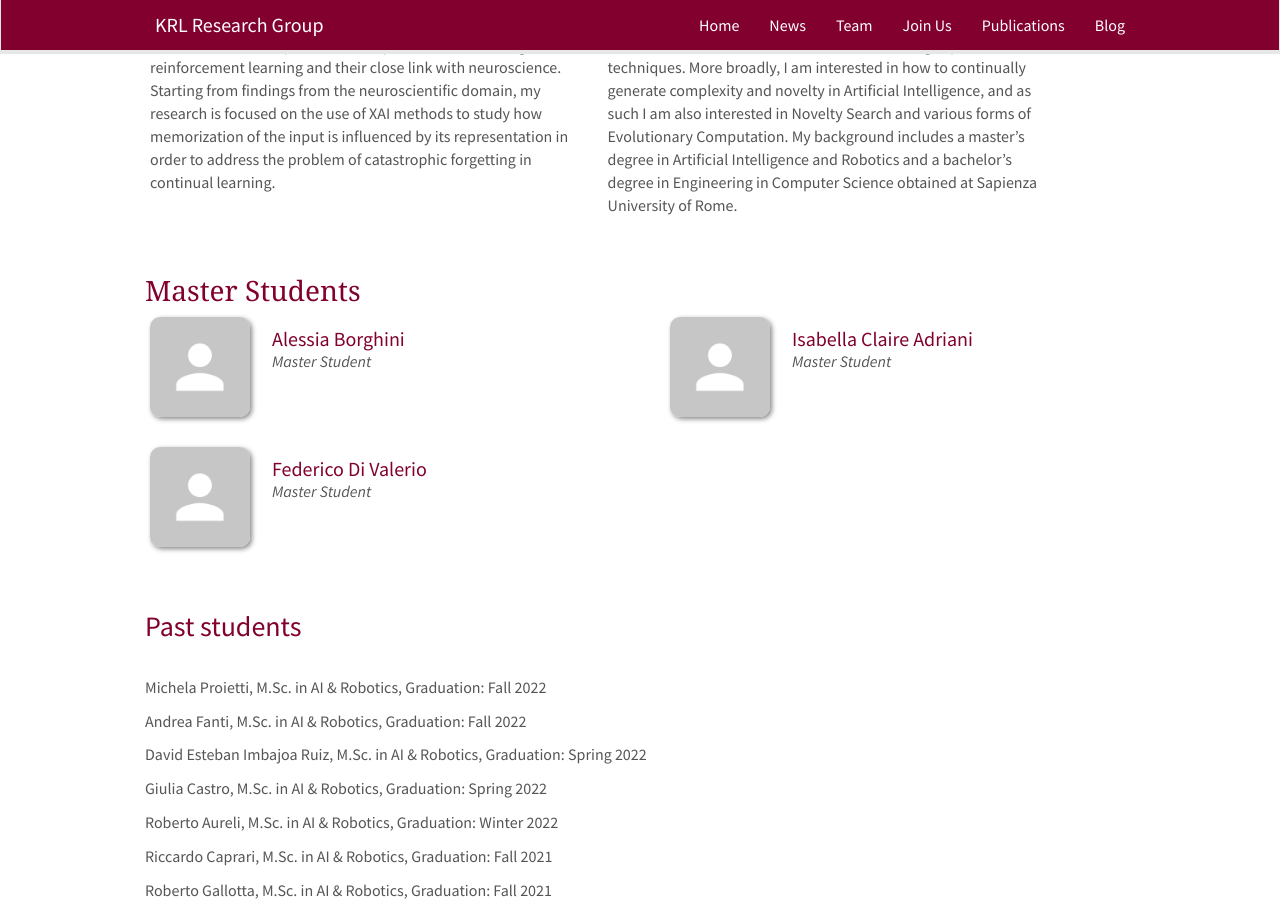
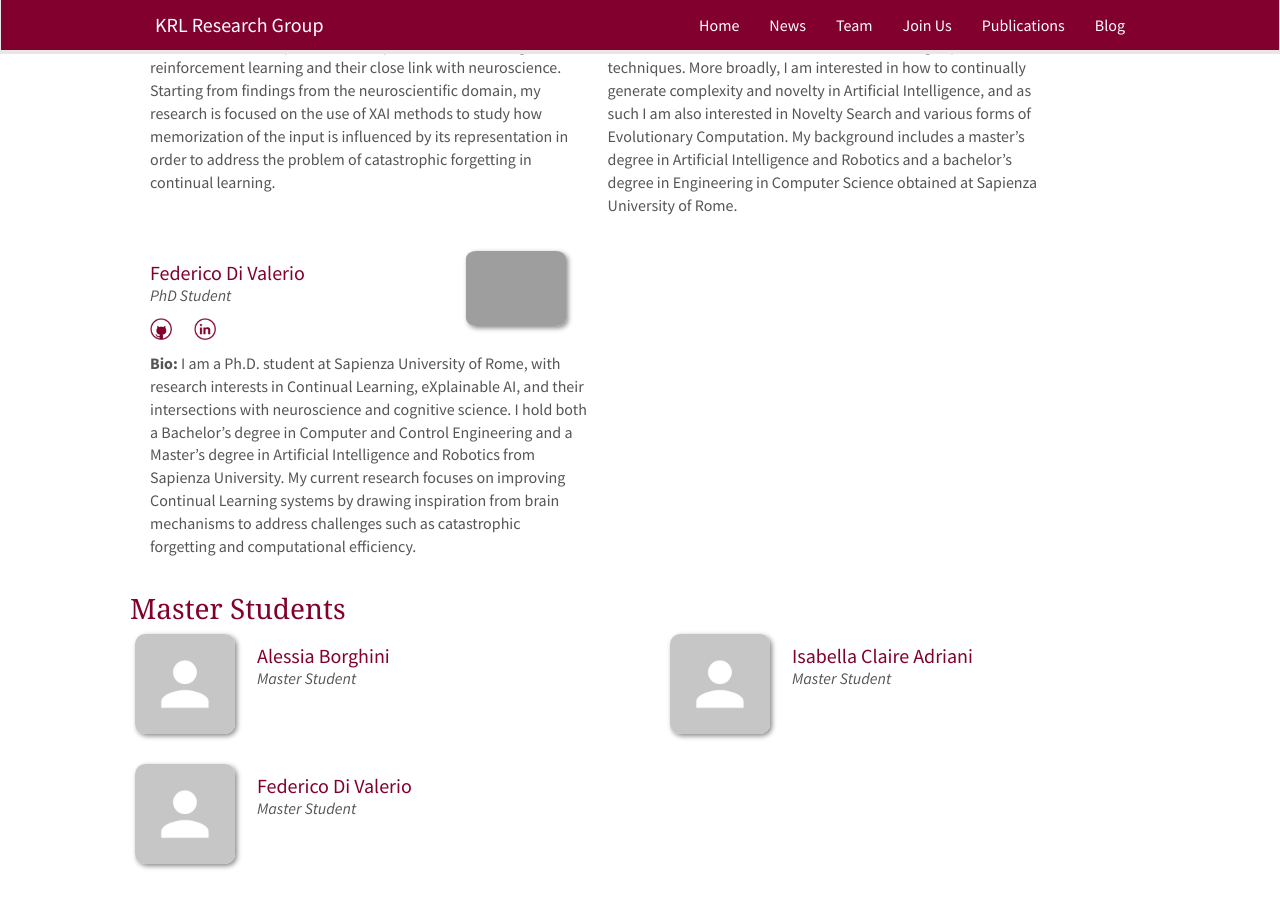
Before and after one commit to KRLGroup/krlgroup.github.io, a Jekyll site: the page built from _pages/team.md, in a window 1280 px wide and 900 px high, scrolled down 1624 px. Built offline with Jekyll 4.4.1, drawn with Linux system fonts in a browser that asks for light colours; nearby versions of some CDN libraries.

Commit message:
Update phd.yml

```diff
--- a/_data/phd.yml
+++ b/_data/phd.yml
@@ -57,3 +57,13 @@
   linkedin:
   twitter:
   email: fanti@diag.uniroma1.it
+
+- name: Federico Di Valerio
+  photo: divalerio.jpeg
+  info: PhD Student
+  bio: I am a Ph.D. student at Sapienza University of Rome, with research interests in Continual Learning, eXplainable AI, and their intersections with neuroscience and cognitive science. I hold both a Bachelor's degree in Computer and Control Engineering and a Master's degree in Artificial Intelligence and Robotics from Sapienza University. My current research focuses on improving Continual Learning systems by drawing inspiration from brain mechanisms to address challenges such as catastrophic forgetting and computational efficiency.
+  webpage:
+  github: Twim17
+  linkedin: federico-di-valerio-29a46230b
+  twitter:
+  email:
```
